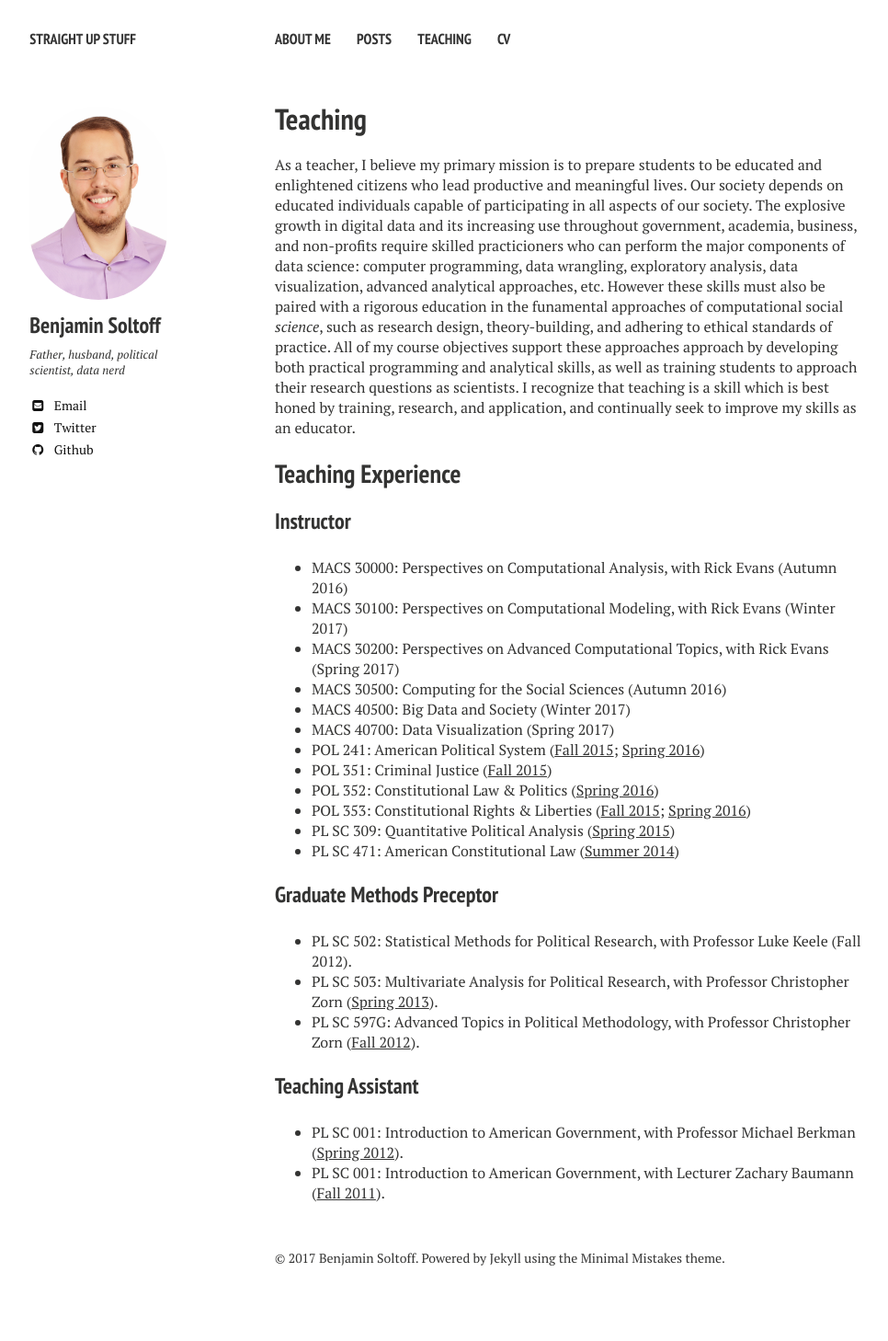
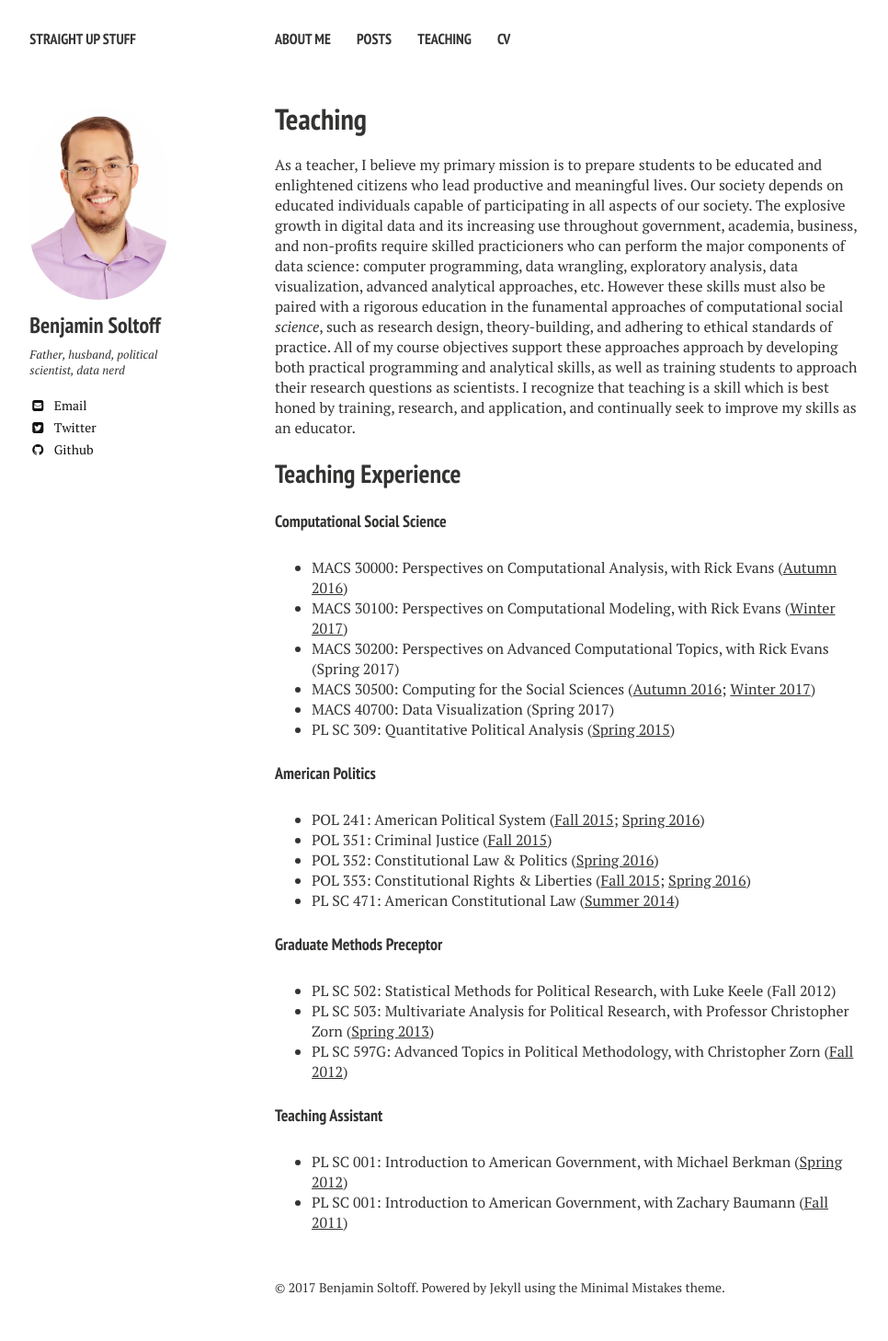
Before and after one commit to bensoltoff/old-bensoltoff.github.io, a Jekyll site: the page built from about/teaching/index.md, in a window 1280 px wide. Shown: the whole page at 92% size, without its empty margins (21-987 px from the left). Built offline with Jekyll 4.4.1, drawn with Linux system fonts in a browser that asks for light colours; nearby versions of some CDN libraries; library files that are not in the unit come from our copies; before the commit the page ends 1426 px from its top, so only the background shows below that.

Commit message:
Update teaching on CV

```diff
--- a/about/teaching/index.md
+++ b/about/teaching/index.md
@@ -9,28 +9,30 @@ As a teacher, I believe my primary mission is to prepare students to be educated
 
 ## Teaching Experience
 
-### Instructor
+#### Computational Social Science
 
-* MACS 30000: Perspectives on Computational Analysis, with Rick Evans (Autumn 2016)
-* MACS 30100: Perspectives on Computational Modeling, with Rick Evans (Winter 2017)
+* MACS 30000: Perspectives on Computational Analysis, with Rick Evans ([Autumn 2016](https://github.com/UC-MACSS/persp-analysis))
+* MACS 30100: Perspectives on Computational Modeling, with Rick Evans ([Winter 2017](https://github.com/UC-MACSS/persp-model))
 * MACS 30200: Perspectives on Advanced Computational Topics, with Rick Evans (Spring 2017)
-* MACS 30500: Computing for the Social Sciences (Autumn 2016)
-* MACS 40500: Big Data and Society (Winter 2017)
+* MACS 30500: Computing for the Social Sciences ([Autumn 2016](http://cfss.uchicago.edu/fall2016/); [Winter 2017](http://cfss.uchicago.edu))
 * MACS 40700: Data Visualization (Spring 2017)
+* PL SC 309: Quantitative Political Analysis ([Spring 2015](https://drive.google.com/file/d/0ByLziL7vt0rqRHR5X3dCVldWQ2s/view?usp=sharing))
+
+#### American Politics
+
 * POL 241: American Political System ([Fall 2015](https://drive.google.com/a/bensoltoff.com/file/d/0ByLziL7vt0rqb3NDR2haV20yTzg/view); [Spring 2016](https://drive.google.com/file/d/0ByLziL7vt0rqcnItSHBJU2VFcFE/view?usp=sharing))
 * POL 351: Criminal Justice ([Fall 2015](https://drive.google.com/a/bensoltoff.com/file/d/0ByLziL7vt0rqS2xkUDN0aGF3WEk/view))
 * POL 352: Constitutional Law & Politics ([Spring 2016](https://drive.google.com/file/d/0ByLziL7vt0rqcUtWTnNqMFZkNjQ/view?usp=sharing))
 * POL 353: Constitutional Rights & Liberties ([Fall 2015](https://drive.google.com/a/bensoltoff.com/file/d/0ByLziL7vt0rqVmRsWlJFRS1lck0/view); [Spring 2016](https://drive.google.com/file/d/0ByLziL7vt0rqemVnTEpQRDV5c2M/view?usp=sharing))
-* PL SC 309: Quantitative Political Analysis ([Spring 2015](https://drive.google.com/file/d/0ByLziL7vt0rqRHR5X3dCVldWQ2s/view?usp=sharing))
 * PL SC 471: American Constitutional Law ([Summer 2014](https://drive.google.com/file/d/0ByLziL7vt0rqWkdoNXlhMTZ1Q1E/edit?usp=sharing))
 
-### Graduate Methods Preceptor
+#### Graduate Methods Preceptor
 
-* PL SC 502: Statistical Methods for Political Research, with Professor Luke Keele (Fall 2012).
-* PL SC 503: Multivariate Analysis for Political Research, with Professor Christopher Zorn ([Spring 2013](https://drive.google.com/file/d/0ByLziL7vt0rqSGFaMXMxaHFhRWM/edit?usp=sharing)).
-* PL SC 597G: Advanced Topics in Political Methodology, with Professor Christopher Zorn ([Fall 2012](https://drive.google.com/file/d/0ByLziL7vt0rqWExXTUpCVDlBX1k/edit?usp=sharing)).
+* PL SC 502: Statistical Methods for Political Research, with Luke Keele (Fall 2012)
+* PL SC 503: Multivariate Analysis for Political Research, with Professor Christopher Zorn ([Spring 2013](https://drive.google.com/file/d/0ByLziL7vt0rqSGFaMXMxaHFhRWM/edit?usp=sharing))
+* PL SC 597G: Advanced Topics in Political Methodology, with Christopher Zorn ([Fall 2012](https://drive.google.com/file/d/0ByLziL7vt0rqWExXTUpCVDlBX1k/edit?usp=sharing))
 
-### Teaching Assistant
+#### Teaching Assistant
 
-* PL SC 001: Introduction to American Government, with Professor Michael Berkman ([Spring 2012](https://drive.google.com/file/d/0ByLziL7vt0rqWFR6aHgwM2o2bUk/edit?usp=sharing)).
-* PL SC 001: Introduction to American Government, with Lecturer Zachary Baumann ([Fall 2011](https://drive.google.com/file/d/0ByLziL7vt0rqdTYyWTJ1NEFURkk/edit?usp=sharing)).
+* PL SC 001: Introduction to American Government, with Michael Berkman ([Spring 2012](https://drive.google.com/file/d/0ByLziL7vt0rqWFR6aHgwM2o2bUk/edit?usp=sharing))
+* PL SC 001: Introduction to American Government, with Zachary Baumann ([Fall 2011](https://drive.google.com/file/d/0ByLziL7vt0rqdTYyWTJ1NEFURkk/edit?usp=sharing))
```
Also changed, not shown: about/cv/index.md (+7 -7 lines).
